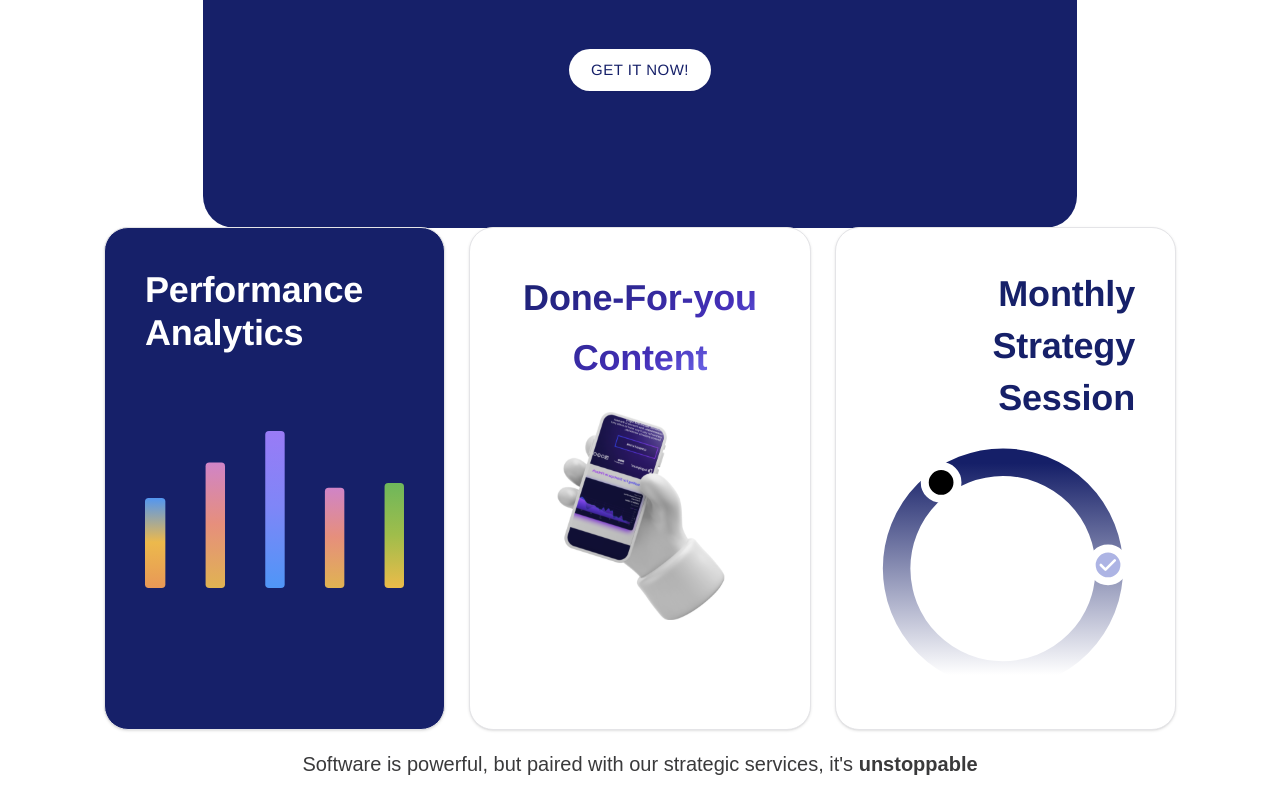
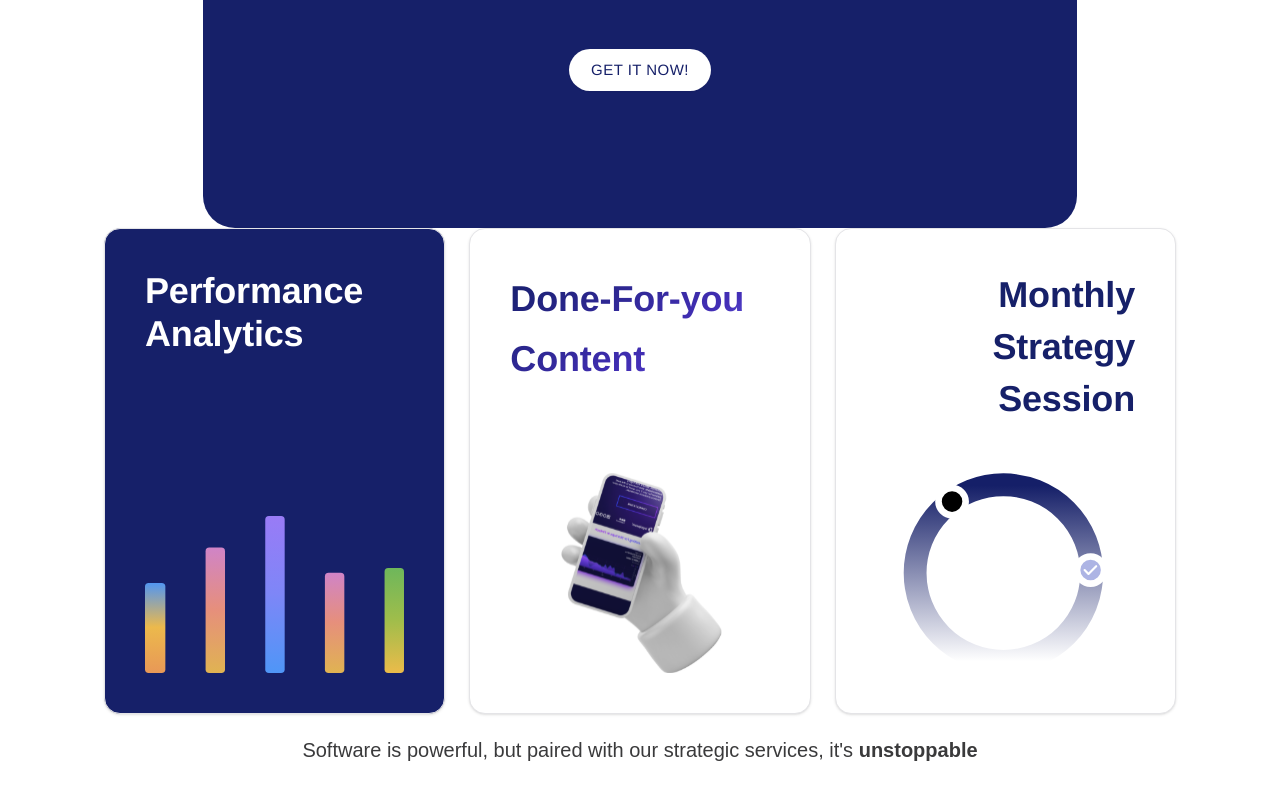
Before and after one commit to AisFarhanFreelance/fe_alinsky_landing-page, a Next.js app: page /pricing in a window 1280 px wide. Shown: the part 1190-1990 px from the top of the page. Built offline with nearby package versions, Linux system fonts and the light colour scheme.

Commit message:
add: animation on performance

```diff
--- a/src/components/pricing/service-block/service-block-section.tsx
+++ b/src/components/pricing/service-block/service-block-section.tsx
@@ -1,3 +1,4 @@
+import { Variants, motion } from "framer-motion";
 import Image from "next/image";
 
 import { Card, CardContent } from "@/components/ui/card";
@@ -7,30 +8,142 @@ import Bars from "/public/assets/images/additional/bars.svg";
 import Circullar from "/public/assets/images/additional/circullar.svg";
 
 const ServiceBlockSection = () => {
+  const containerVariants: Variants = {
+    hidden: { opacity: 0, scale: 0.95 },
+    show: {
+      opacity: 1,
+      scale: 1,
+      transition: {
+        staggerChildren: 0.2,
+        delayChildren: 0.3,
+        duration: 0.5,
+      },
+    },
+  };
+
+  const cardItemVariants: Variants = {
+    hidden: {
+      y: 50,
+      opacity: 0,
+      scale: 0.9,
+      rotate: -3,
+    },
+    show: {
+      y: 0,
+      opacity: 1,
+      scale: 1,
+      rotate: 0,
+      transition: {
+        type: "spring",
+        stiffness: 100,
+        damping: 10,
+        duration: 0.8,
+      },
+    },
+    hover: {
+      scale: 1.02,
+      boxShadow: "0 10px 25px -5px rgba(0, 0, 0, 0.2)",
+      transition: {
+        duration: 0.3,
+      },
+    },
+  };
+
+  const imagePopVariants: Variants = {
+    hidden: {
+      scale: 0.7,
+      opacity: 0,
+      rotate: -10,
+    },
+    show: {
+      scale: 1,
+      opacity: 1,
+      rotate: 0,
+      transition: {
+        type: "spring",
+        stiffness: 200,
+        damping: 6,
+        delay: 0.5,
+        duration: 0.7,
+      },
+    },
+    hover: {
+      scale: 1.15,
+      rotate: [0, 5, -5, 0],
+      transition: {
+        duration: 0.6,
+      },
+    },
+  };
+
+  const textSlideVariants: Variants = {
+    hidden: {
+      x: -30,
+      opacity: 0,
+      scale: 0.95,
+    },
+    show: {
+      x: 0,
+      opacity: 1,
+      scale: 1,
+      transition: {
+        duration: 0.7,
+        ease: [0.25, 0.1, 0.25, 1.3],
+      },
+    },
+  };
+
   return (
     <div className="flex justify-center">
       <div className="w-full max-w-[1920px] px-8 md:px-14 xl:px-[104px] 2xl:px-[344px]">
-        <div className="flex h-fit flex-col items-center justify-center space-y-6 text-alinsky-white xl:h-[500px]">
+        <motion.div
+          initial="hidden"
+          whileInView="show"
+          viewport={{ once: true, margin: "-50px" }}
+          variants={containerVariants}
+          className="flex h-fit flex-col items-center justify-center space-y-6 text-alinsky-white"
+        >
           <div className="z-10 grid w-full grid-cols-1 gap-6 sm:grid-cols-3">
-            <Card className="flex flex-col justify-between bg-alinsky-midnight-blue text-alinsky-white">
-              <CardContent className="flex min-h-[400px] flex-col items-center justify-between space-y-6 border-0 p-6 sm:p-8 xl:p-10">
-                <div className="w-full text-center font-helvetica text-lg font-bold tracking-[-0.18px] sm:text-xl xl:self-start xl:text-left xl:text-4xl xl:leading-[120%]">
+            <motion.div
+              variants={cardItemVariants}
+              whileHover="hover"
+              className="h-full"
+            >
+              <Card className="flex h-full flex-col justify-between rounded-2xl bg-alinsky-midnight-blue text-alinsky-white transition-all duration-300 hover:shadow-lg hover:shadow-blue-500/30">
+                <CardContent className="flex h-full flex-col justify-between p-6 sm:p-8 xl:p-10">
+                  <motion.div
+                    variants={textSlideVariants}
+                    className="mb-6 font-helvetica text-lg font-bold tracking-[-0.18px] sm:text-xl xl:self-start xl:text-left xl:text-4xl xl:leading-[120%]"
+                  >
                     Performance Analytics
-                </div>
-                <div className="w-full max-w-[200px] sm:max-w-[160px] xl:max-w-[280px]">
+                  </motion.div>
+                  <div className="flex-1" />
+                  <motion.div
+                    variants={imagePopVariants}
+                    whileHover="hover"
+                    className="mt-6 w-full max-w-[200px] sm:max-w-[160px] xl:max-w-[280px]"
+                  >
                     <Image
                       src={Bars}
                       alt="Bar Chart Image"
                       className="h-auto w-full"
+                      priority
                     />
-                </div>
+                  </motion.div>
                 </CardContent>
               </Card>
+            </motion.div>
 
-            <Card className="flex flex-col justify-between overflow-hidden bg-alinsky-white">
-              <CardContent className="flex min-h-[400px] flex-col items-center justify-between space-y-6 border-0 p-6 sm:p-8 xl:p-10">
-                <div
-                  className="w-full text-center font-helvetica text-lg font-bold tracking-[-0.18px] sm:text-xl xl:text-4xl xl:leading-[60px]"
+            <motion.div
+              variants={cardItemVariants}
+              whileHover="hover"
+              className="h-full"
+            >
+              <Card className="flex h-full flex-col justify-between overflow-hidden rounded-2xl bg-alinsky-white transition-all duration-300 hover:shadow-lg hover:shadow-purple-500/30">
+                <CardContent className="flex h-full flex-col justify-between p-6 sm:p-8 xl:p-10">
+                  <motion.div
+                    variants={textSlideVariants}
+                    className="mb-6 font-helvetica text-lg font-bold tracking-[-0.18px] sm:text-xl xl:text-4xl xl:leading-[60px]"
                     style={{
                       backgroundImage:
                         "linear-gradient(145deg, #151F68 0%, #442FB8 62.26%, #6963E5 79.77%, #FDD8D8 95.38%, #5B5A5A 106.88%)",
@@ -40,28 +153,55 @@ const ServiceBlockSection = () => {
                     }}
                   >
                     Done-For-you Content
-                </div>
-                <div className="">
-                  <Image src={Hand} alt="3D Hand" className="h-full w-auto" />
-                </div>
+                  </motion.div>
+                  <div className="flex-1" />
+                  <motion.div
+                    variants={imagePopVariants}
+                    whileHover="hover"
+                    className="mt-6 flex justify-center"
+                  >
+                    <Image
+                      src={Hand}
+                      alt="3D Hand"
+                      className="h-auto max-h-[200px] w-auto"
+                      priority
+                    />
+                  </motion.div>
                 </CardContent>
               </Card>
-            <Card className="flex flex-col justify-between overflow-hidden bg-alinsky-white text-alinsky-midnight-blue">
-              <CardContent className="flex min-h-[400px] flex-col items-center justify-between space-y-6 border-0 p-6 sm:p-8 xl:p-10">
-                <div className="w-full text-center font-helvetica text-lg font-bold tracking-[-0.18px] sm:text-xl xl:self-end xl:text-right xl:text-4xl xl:leading-[52px]">
+            </motion.div>
+
+            <motion.div
+              variants={cardItemVariants}
+              whileHover="hover"
+              className="h-full"
+            >
+              <Card className="flex h-full flex-col justify-between overflow-hidden rounded-2xl bg-alinsky-white text-alinsky-midnight-blue transition-all duration-300 hover:shadow-lg hover:shadow-pink-500/30">
+                <CardContent className="flex h-full flex-col justify-between p-6 sm:p-8 xl:p-10">
+                  <motion.div
+                    variants={textSlideVariants}
+                    className="mb-6 font-helvetica text-lg font-bold tracking-[-0.18px] sm:text-xl xl:self-end xl:text-right xl:text-4xl xl:leading-[52px]"
+                  >
                     Monthly Strategy Session
-                </div>
-                <div>
+                  </motion.div>
+                  <div className="flex-1" />
+                  <motion.div
+                    variants={imagePopVariants}
+                    whileHover="hover"
+                    className="mt-6 flex justify-center"
+                  >
                     <Image
                       src={Circullar}
                       alt="Circular Chart Image"
-                    className="h-full w-auto"
+                      className="h-auto max-h-[200px] w-auto"
+                      priority
                     />
-                </div>
+                  </motion.div>
                 </CardContent>
               </Card>
+            </motion.div>
           </div>
-        </div>
+        </motion.div>
       </div>
     </div>
   );
```
Lines whose indentation alone changed are shown as unchanged.
